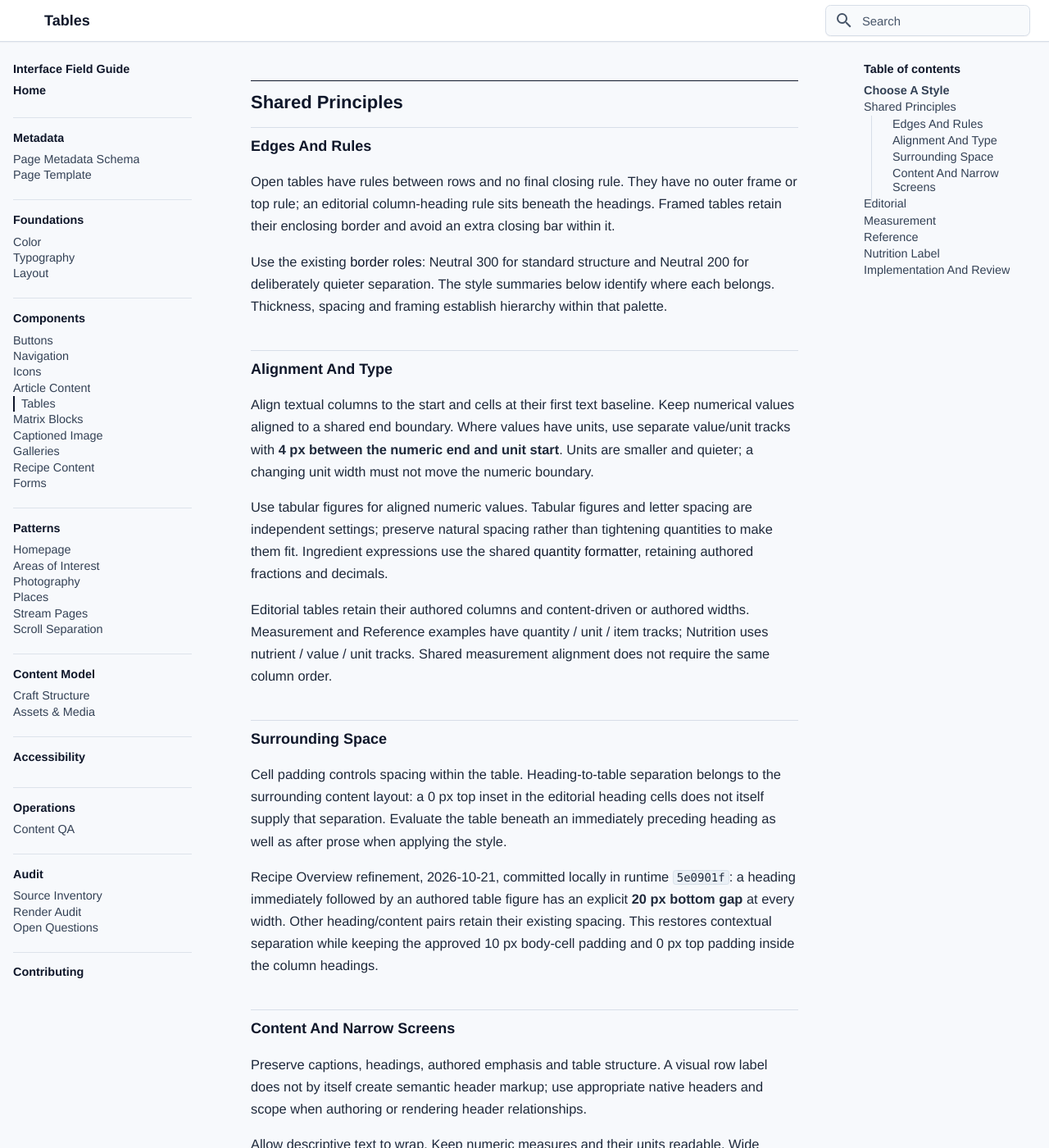
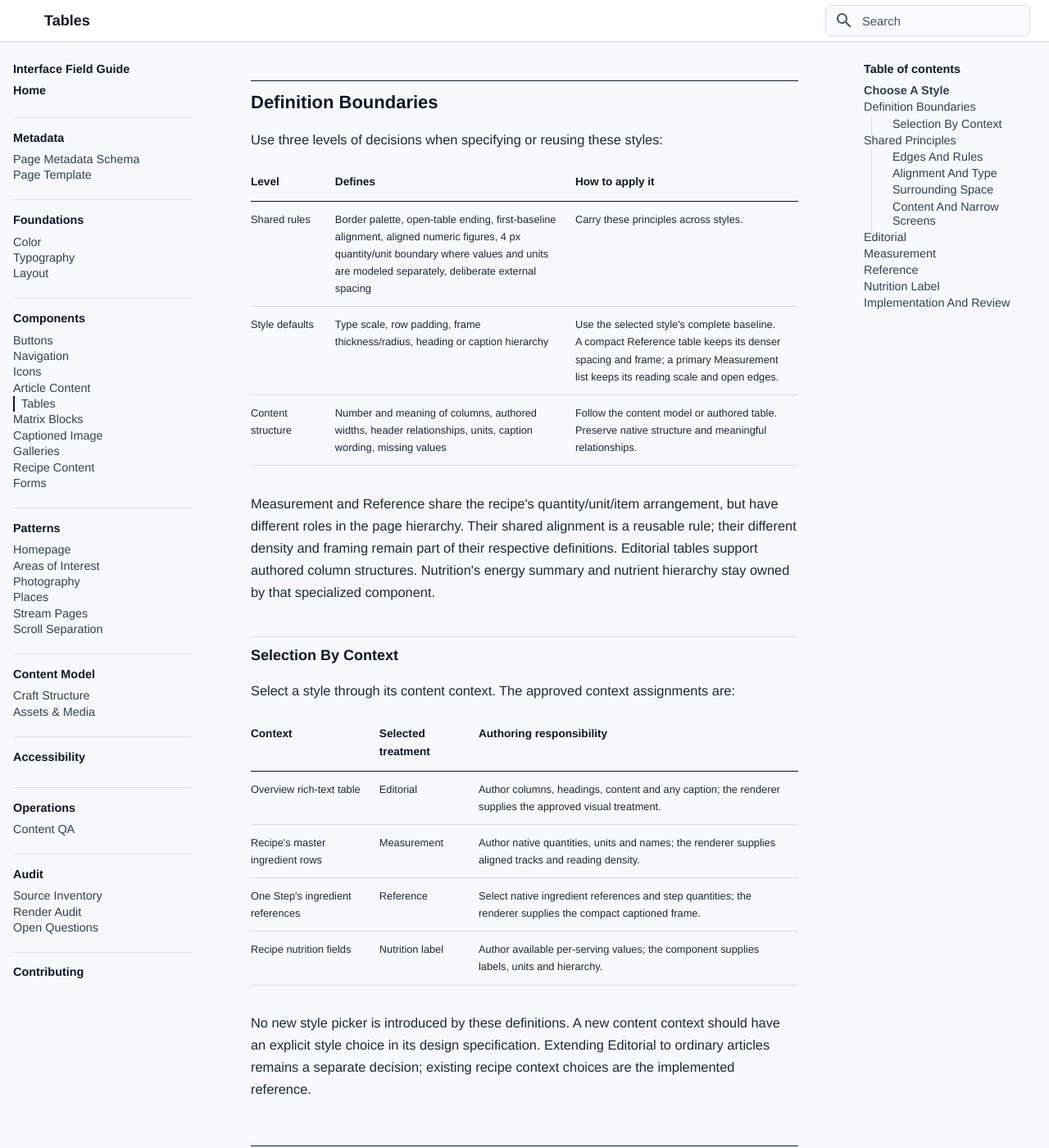
Before and after one commit to bentilden/Design-System, an MkDocs documentation site: the page built from docs/components/tables.md, in a window 1280 px wide and 1400 px high, scrolled down 946 px. Shown: the whole window at 82% size. Built offline with MkDocs 1.6.1 and Material for MkDocs 9.7.7, drawn with Linux system fonts in a browser that asks for light colours; some web fonts are replaced; some of the changed text lies outside the part shown.

Commit message:
Approve table style definitions and context selection

```diff
--- a/docs/components/tables.md
+++ b/docs/components/tables.md
@@ -1,8 +1,8 @@
 ---
 title: Tables
 type: component
-status: draft
-source_of_truth: observed dev code
+status: approved
+source_of_truth: design system decision
 audience:
   - design
   - development
@@ -23,7 +23,7 @@ review_status: active
 
 Choose a table treatment by the reader's task. The current recipes establish three reusable roles—**Editorial**, **Measurement** and **Reference**—plus a specialized **Nutrition label**. Their different density, framing and hierarchy serve different purposes.
 
-The names and guidance on reuse are a working taxonomy. The visual treatments below describe existing implementations, including the owner-approved tighter Refined editorial table. Extending a treatment to a new context is a separate implementation decision. Current recipe rendering is the reference; this page does not establish a site-wide migration or a single table-rendering component.
+Approved by the site owner on 2026-10-21: Editorial, Measurement and Reference are the site's table styles; Nutrition remains a specialized label component. These definitions include the shared rules, style-specific defaults, content-owned structure and context-based selection below. The current recipe implementations supply the visual reference. Applying a style in an additional context remains a separate implementation task.
 
 ## Choose A Style
 
@@ -35,6 +35,31 @@ The names and guidance on reuse are a working taxonomy. The visual treatments be
 | [Nutrition label](#nutrition-label) | Scan energy and a hierarchy of nutrients | Nutrition | A complete label composition with its own summary and table |
 
 The introduction's icon-led recipe facts inset is a separate [metadata component](recipe-content.md#spacing-and-type). Its large numerals and grouped timing layout are not a table variant. Print is a separate action.
+
+## Definition Boundaries
+
+Use three levels of decisions when specifying or reusing these styles:
+
+| Level | Defines | How to apply it |
+| --- | --- | --- |
+| Shared rules | Border palette, open-table ending, first-baseline alignment, aligned numeric figures, 4 px quantity/unit boundary where values and units are modeled separately, deliberate external spacing | Carry these principles across styles. |
+| Style defaults | Type scale, row padding, frame thickness/radius, heading or caption hierarchy | Use the selected style's complete baseline. A compact Reference table keeps its denser spacing and frame; a primary Measurement list keeps its reading scale and open edges. |
+| Content structure | Number and meaning of columns, authored widths, header relationships, units, caption wording, missing values | Follow the content model or authored table. Preserve native structure and meaningful relationships. |
+
+Measurement and Reference share the recipe's quantity/unit/item arrangement, but have different roles in the page hierarchy. Their shared alignment is a reusable rule; their different density and framing remain part of their respective definitions. Editorial tables support authored column structures. Nutrition's energy summary and nutrient hierarchy stay owned by that specialized component.
+
+### Selection By Context
+
+Select a style through its content context. The approved context assignments are:
+
+| Context | Selected treatment | Authoring responsibility |
+| --- | --- | --- |
+| Overview rich-text table | Editorial | Author columns, headings, content and any caption; the renderer supplies the approved visual treatment. |
+| Recipe's master ingredient rows | Measurement | Author native quantities, units and names; the renderer supplies aligned tracks and reading density. |
+| One Step's ingredient references | Reference | Select native ingredient references and step quantities; the renderer supplies the compact captioned frame. |
+| Recipe nutrition fields | Nutrition label | Author available per-serving values; the component supplies labels, units and hierarchy. |
+
+No new style picker is introduced by these definitions. A new content context should have an explicit style choice in its design specification. Extending Editorial to ordinary articles remains a separate decision; existing recipe context choices are the implemented reference.
 
 ## Shared Principles
 
@@ -147,4 +172,4 @@ The current styles use semantic tables and inline Tailwind utilities in `templat
 
 Source and rendered review, 2026-10-21: runtime `8d5eb6b`, frontend `2f80ae5`. Overview, Ingredients, Steps and Nutrition were inspected on local dev at 390/1440 px. Screenshots above show sample data. The [retained style inventory](../assets/reports/table-styles-2026-10-21.json) records computed styles and page fit. The editorial implementation also passed checks at 320/390/640/768/1440 px, contained keyboard horizontal scrolling, and required local release QA before commit.
 
-The style taxonomy remains a draft for review. No additional website restyling accompanies this guide. These local observations do not establish a production release, broader content migration, or a completed screen-reader/cross-browser audit.
+The owner approved the definitions and context-selection rules on 2026-10-21. Approval establishes the design standard; no additional website restyling accompanies this finalization. The local implementation evidence above does not establish a production release, broader content migration, or a completed screen-reader/cross-browser audit.
```
Also changed, not shown: docs/components/index.md (+1 -1 lines), docs/components/recipe-content.md (+1 -1 lines).
